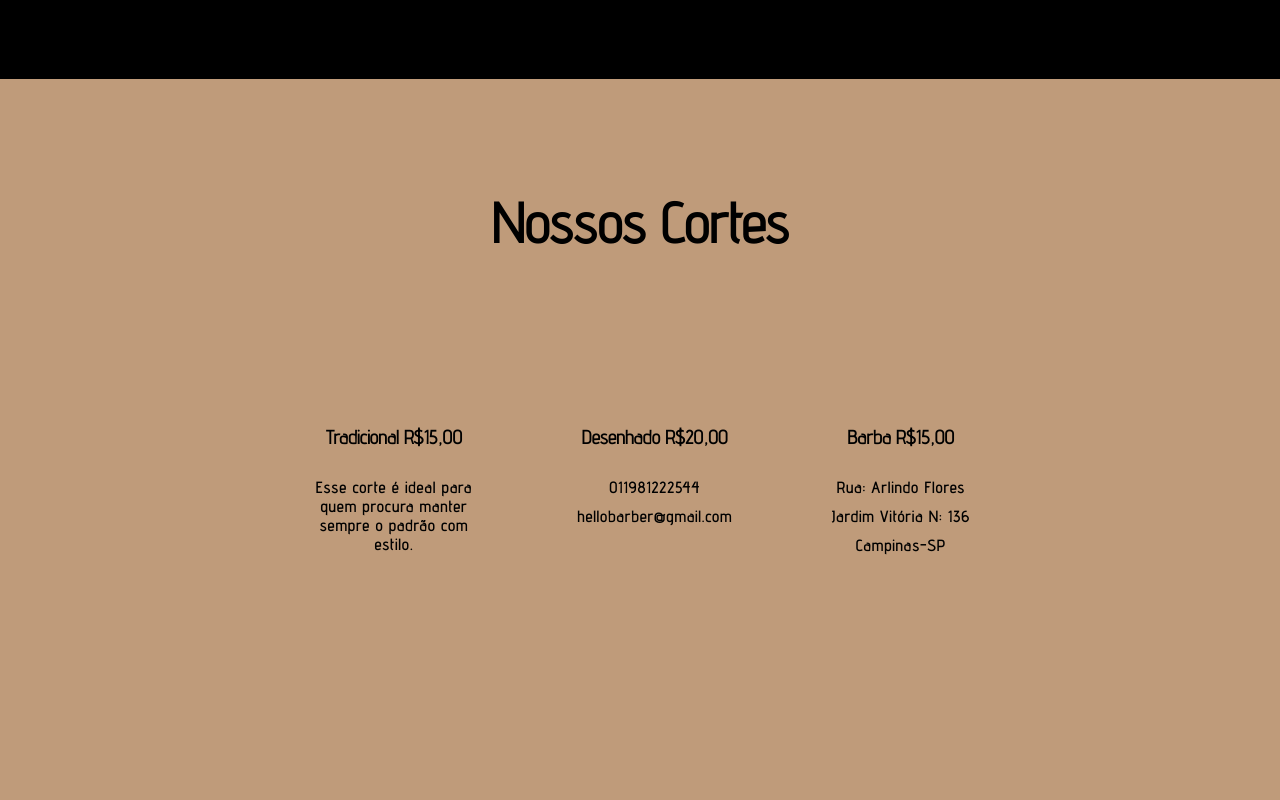
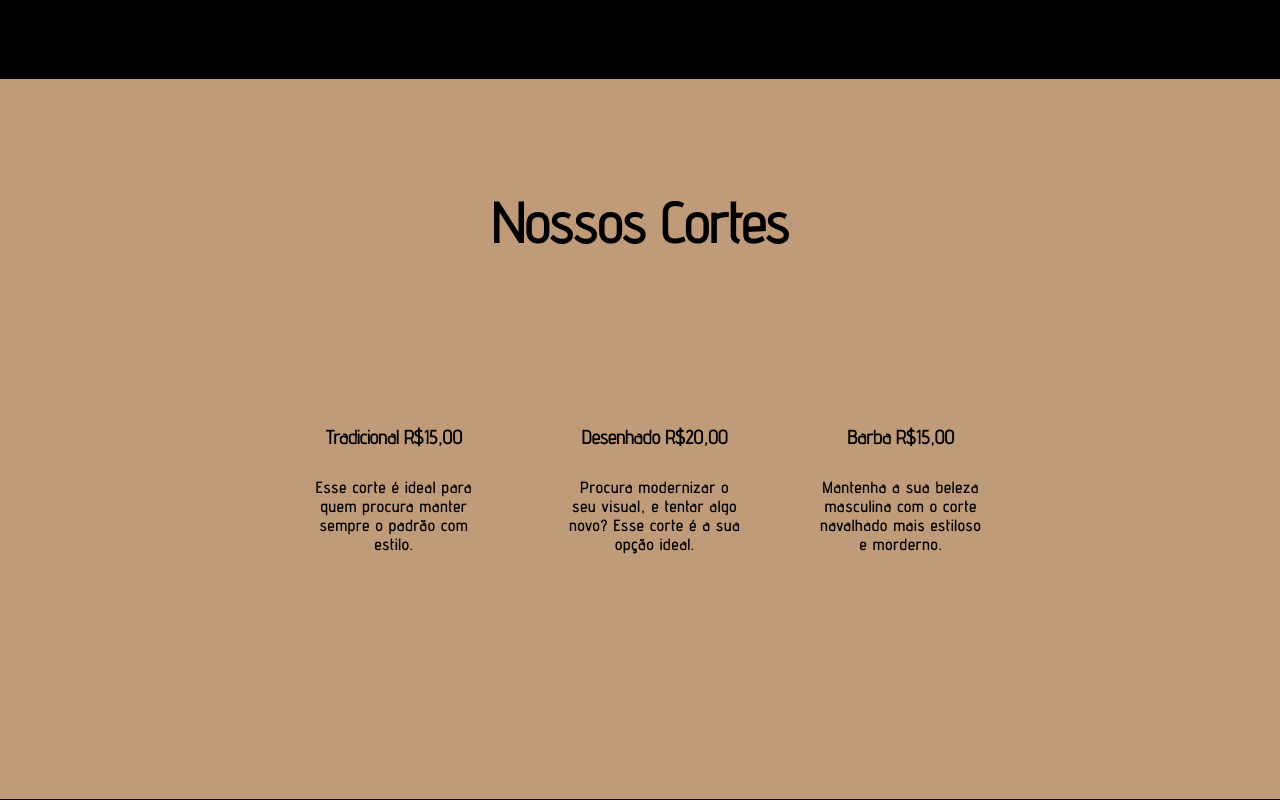
Before and after one commit to JonneBR/hello-barber, a React (Create React App) app: page / in a window 1280 px wide. Shown: the part 2484-3284 px from the top of the page. Built offline with nearby package versions, Linux system fonts and the light colour scheme.

Commit message:
description added

```diff
--- a/src/components/Services.js
+++ b/src/components/Services.js
@@ -17,14 +17,17 @@ function Services() {
             </div>
             <div className="subject-container">
               <h1 className="subject heading">Desenhado R$20,00</h1>
-              <h1 className="description heading">011981222544</h1>
-              <h1 className="description heading">hellobarber@gmail.com</h1>
+              <h1 className="description heading">
+                Procura modernizar o <br /> seu visual, e tentar algo <br />{' '}
+                novo? Esse corte é a sua <br /> opção ideal.
+              </h1>
             </div>
             <div className="subject-container">
               <h1 className="subject heading">Barba R$15,00</h1>
-              <h1 className="description heading">Rua: Arlindo Flores</h1>
-              <h1 className="description heading">Jardim Vitória N: 136</h1>
-              <h1 className="description heading">Campinas-SP</h1>
+              <h1 className="description heading">
+                Mantenha a sua beleza <br /> masculina com o corte <br />{' '}
+                navalhado mais estiloso <br /> e morderno.
+              </h1>
             </div>
           </div>
         </div>
```
